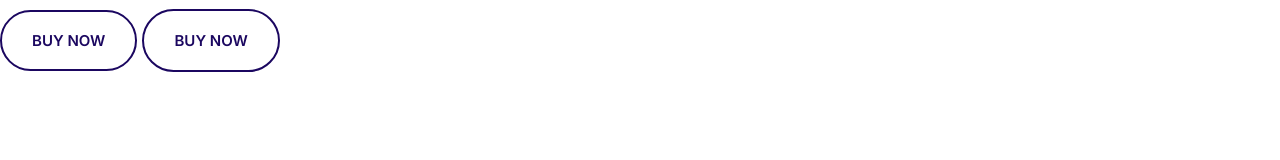
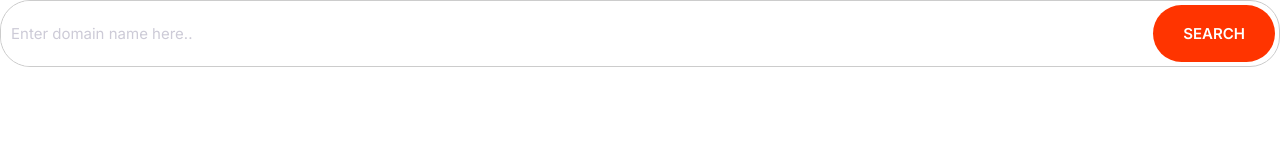
Before and after one commit to Naziasuleman/Moshify_CourseProject, a plain HTML site: page index.html in a window 1280 px wide. Drawn offline with Linux system fonts and the light colour scheme.

Commit message:
Define the styles of input group

```diff
--- a/css/styles.css
+++ b/css/styles.css
@@ -5,6 +5,8 @@
     --color-accent: #ff3400;
     --color-headings: #1b0760;
     --color-body: #918ca4;
+    --color-border: #ccc;
+    --border-radius: 30px;
 }
 
 *,
@@ -230,8 +232,8 @@ a{
 
 /*  Input  */
 .input{
-    border-radius: 30px;
-    border: 1px solid #ccc;
+    border-radius: var(--border-radius);
+    border: 1px solid var(--color-border);
     color: var(--color-headings);
     font-size: 2rem;
     outline: 0;
@@ -241,10 +243,23 @@ a{
     color: #cdcbd7;
 }
 
+.input-group {
+    border: 1px solid var(--color-border);
+    border-radius: var(--border-radius);
+    display: flex;
+}
+.input-group .input{
+    border: 0;
+    flex-grow: 1;
+    padding: 1.5rem 1rem;
+}
+
+.input-group .btn{
+    margin: 4px;
+}
+
 @media screen and (min-width:1024px){
     .input {
         font-size: 1.5rem;
     }
 }
-
-/* Input Groups*/
--- a/index.html
+++ b/index.html
@@ -15,7 +15,9 @@
     <link rel="stylesheet" href="css/styles.css" />
   </head>
   <body>
-    <button class="btn btn--accent btn--outline">Buy Now</button>
-    <a href="#" class="btn btn--primary btn--outline">Buy Now</a>
+    <div class="input-group">
+      <input type="text" class="input" placeholder="Enter domain name here.." />
+      <button class="btn btn--accent">Search</button>
+    </div>
   </body>
 </html>
```
Also changed, not shown: components/input-group.html (added, +4 -0 lines).
